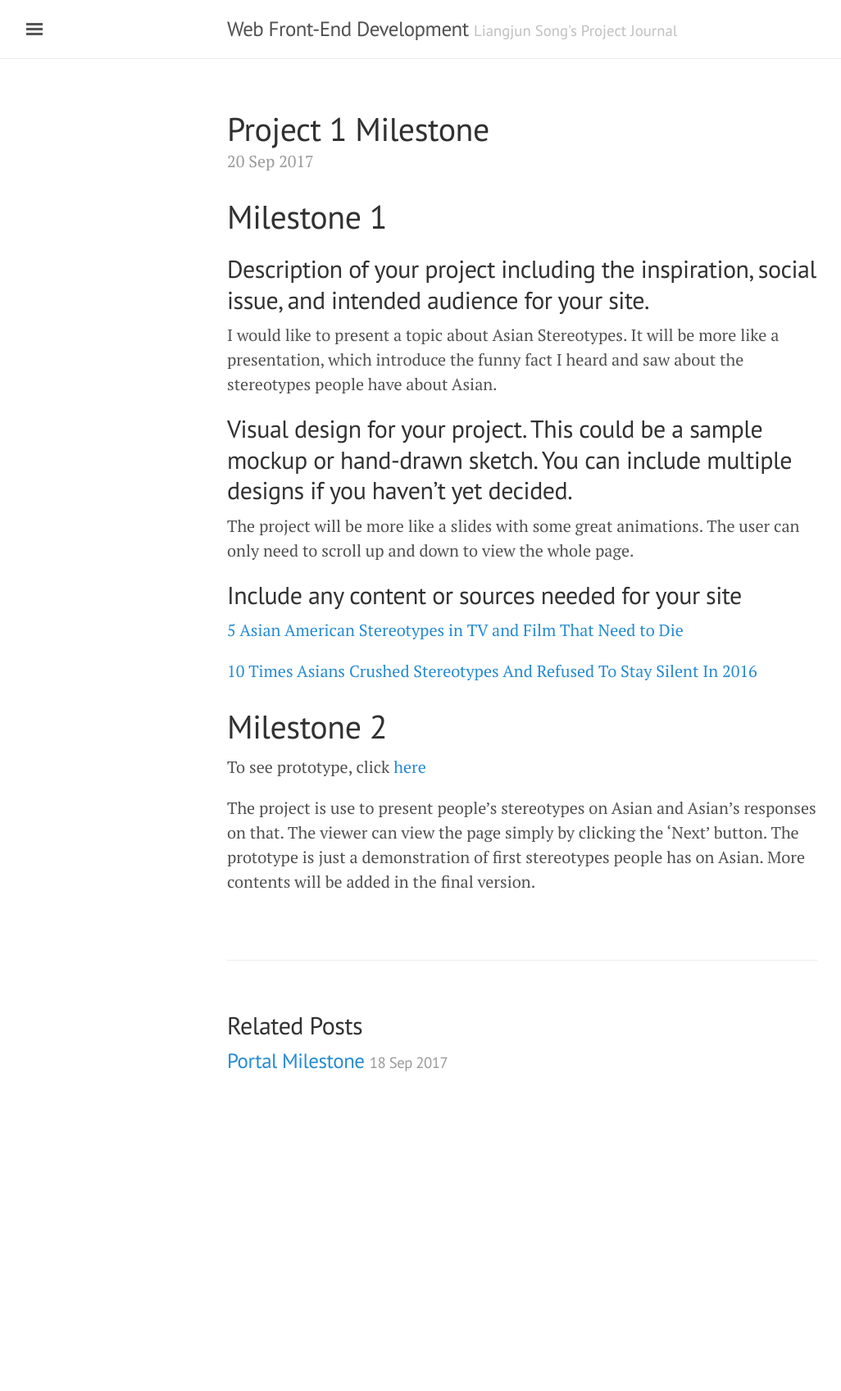
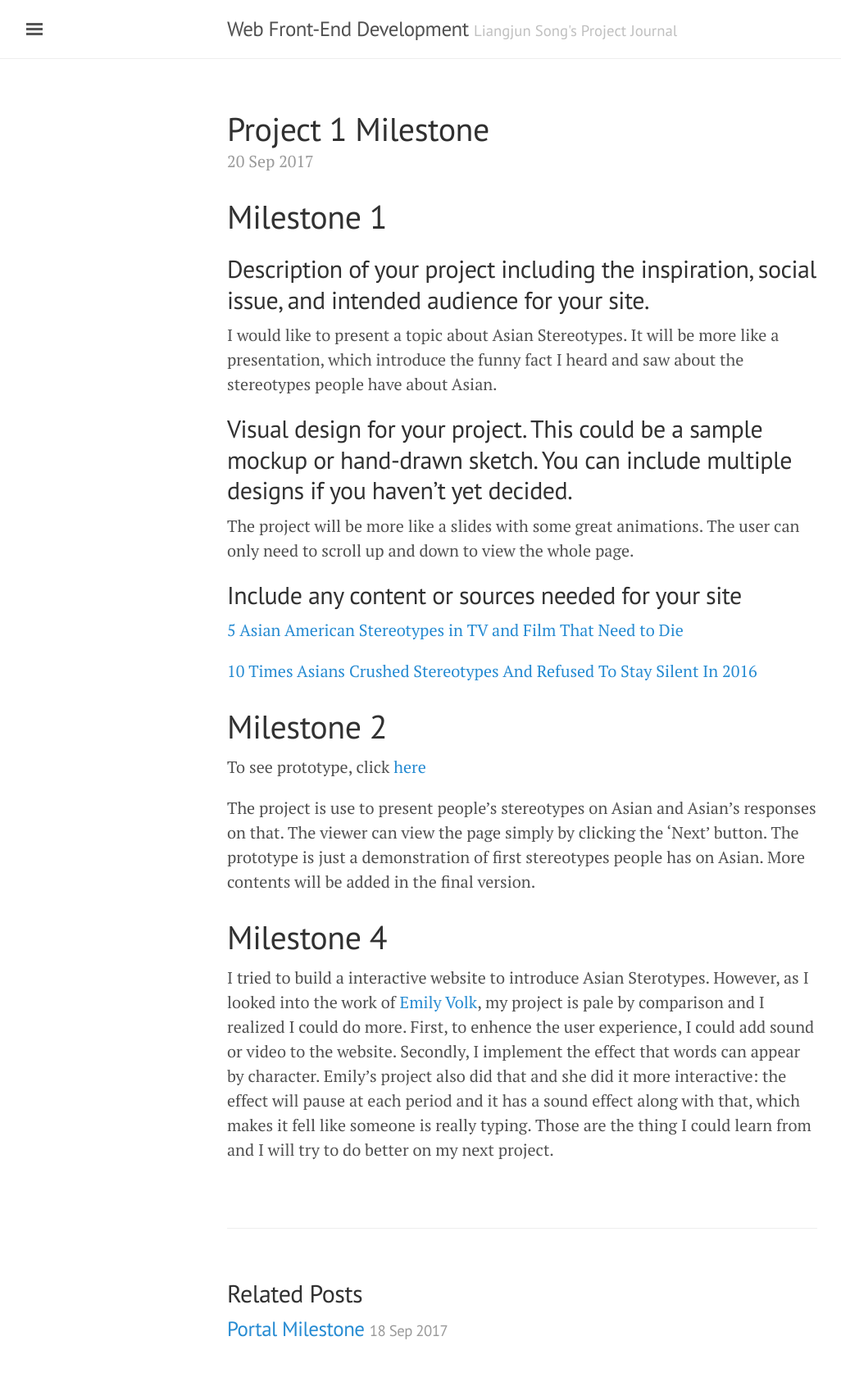
Before and after one commit to LiangjunSong/liangjunsong.github.io, a Jekyll site: the page built from _posts/2017-09-20-project-1-milestone.md, in a window 1280 px wide. Shown: the whole page at 82% size, without its empty margins (3-1029 px from the left). Built offline with Jekyll 4.4.1, drawn with Linux system fonts in a browser that asks for light colours; before the commit the page ends 1371 px from its top, so only the background shows below that.

Commit message:
Project 1 Milestone 4

```diff
--- a/_posts/2017-09-20-project-1-milestone.md
+++ b/_posts/2017-09-20-project-1-milestone.md
@@ -21,3 +21,6 @@ The project will be more like a slides with some great animations. The user can
 To see prototype, click [here](http://creative.colorado.edu/~liso9349/fwd/project1/project1.html)
 
 The project is use to present people's stereotypes on Asian and Asian's responses on that. The viewer can view the page simply by clicking the 'Next' button. The prototype is just a demonstration of first stereotypes people has on Asian. More contents will be added in the final version.
+
+# Milestone 4
+I tried to build a interactive website to introduce Asian Sterotypes. However, as I looked into the work of [Emily Volk](http://creative.colorado.edu/~emvo7205/front-end-web/project1/project1.html), my project is pale by comparison and I realized I could do more. First, to enhence the user experience, I could add sound or video to the website. Secondly, I implement the effect that words can appear by character. Emily's project also did that and she did it more interactive: the effect will pause at each period and it has a sound effect along with that, which makes it fell like someone is really typing. Those are the thing I could learn from and I will try to do better on my next project.
```
